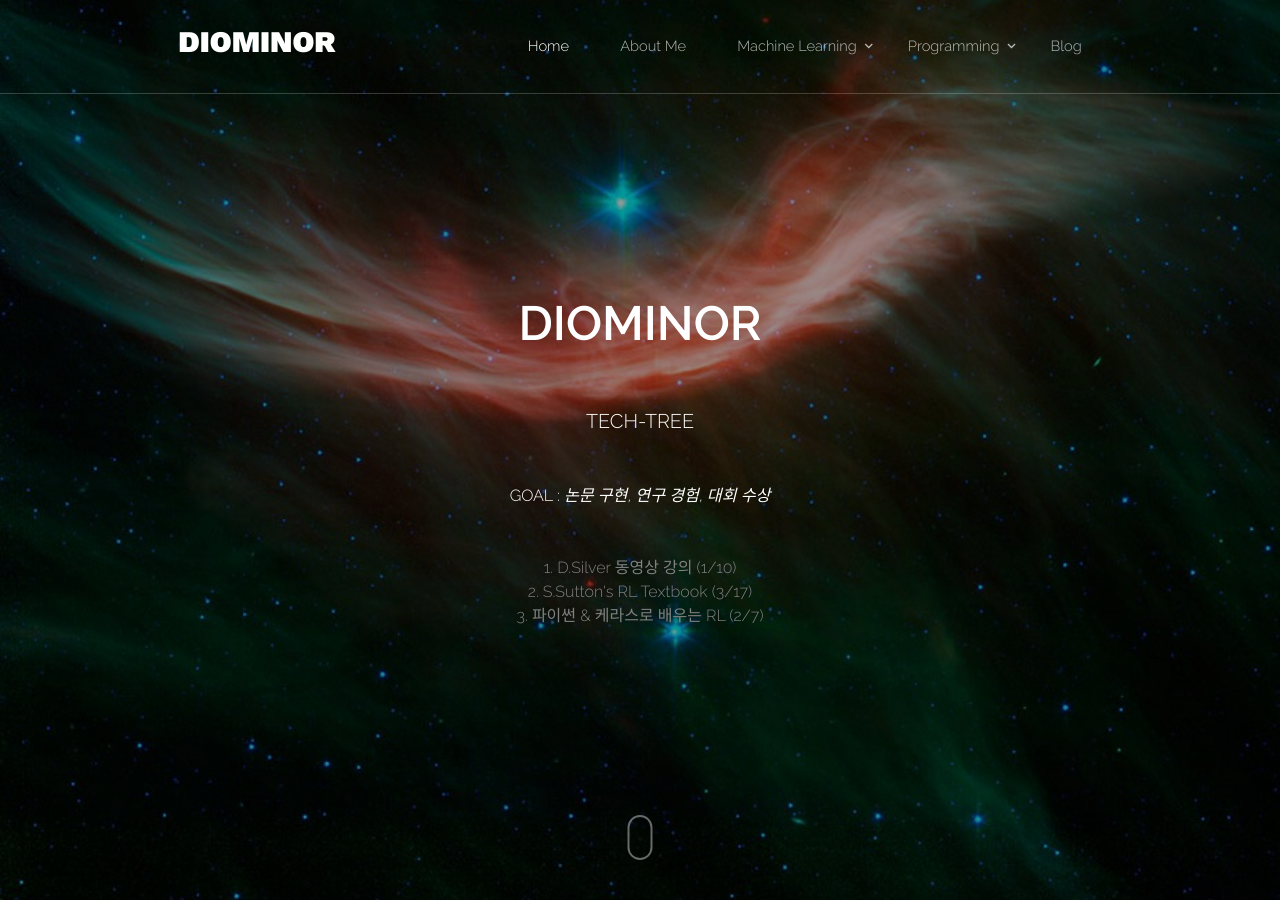
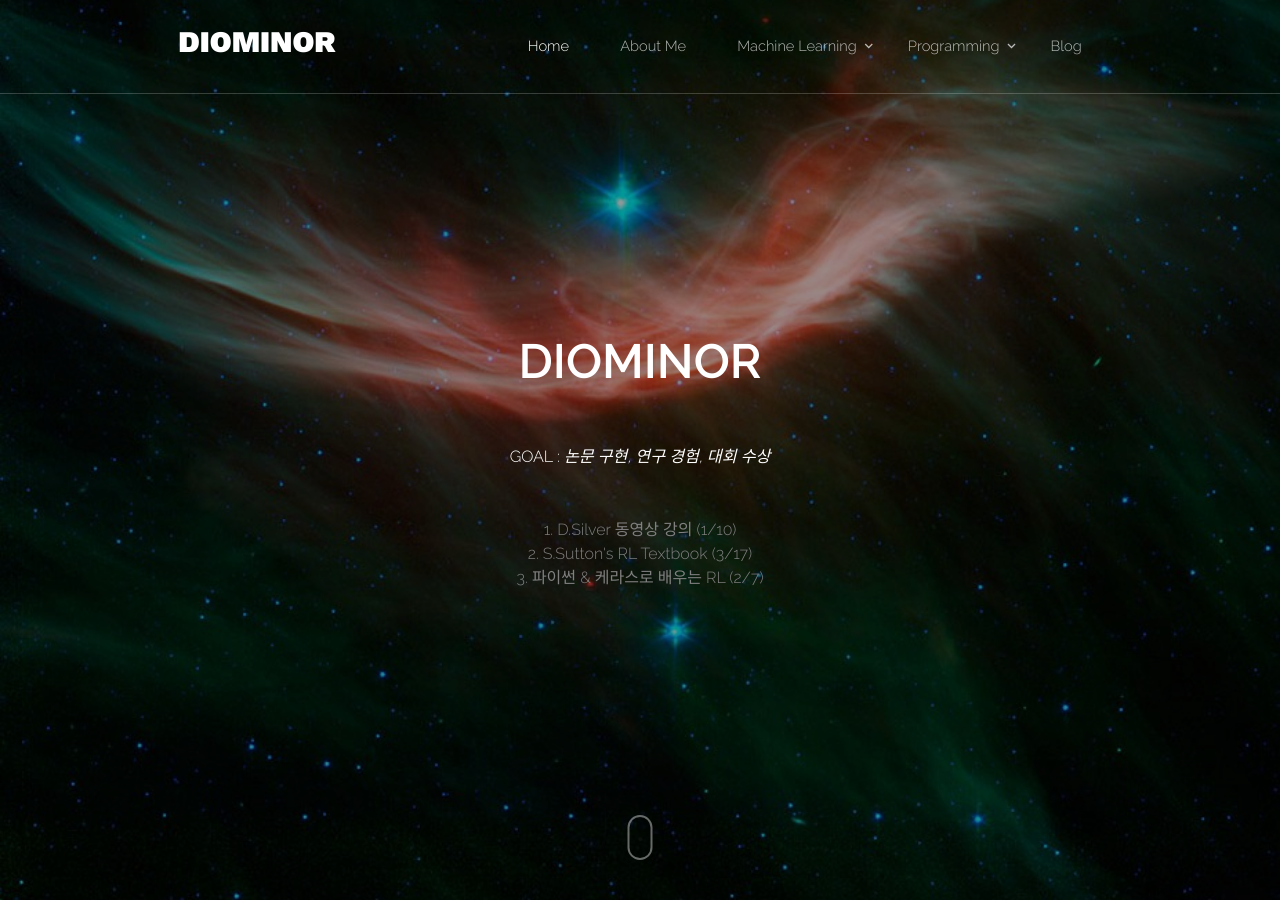
Before and after one commit to backgom2357/backgom2357.github.io, a Jekyll site: the page built from index.html, in a window 1280 px wide and 900 px high. Built offline with Jekyll 4.4.1, drawn with Linux system fonts in a browser that asks for light colours; some web fonts are replaced.

Commit message:
Update index

```diff
--- a/index.html
+++ b/index.html
@@ -107,7 +107,6 @@ title: DearMinor
 
           <div class="col-md-8 mt-lg-5 text-center">
             <h1 class="text-uppercase mb-5" data-aos="fade-up">Diominor</h1>
-            <h3 class="text-uppercase mb-5" style="color:white;" data-aos="fade-up"> Tech-Tree </h3>
             <h4 class="text-uppercase mb-5" style="color:white;" data-aos="fade-up"> Goal : <I>논문 구현, 연구 경험, 대회 수상</I></h4>
             <p style="color:gray;" data-aos="fade-up">
               1. D.Silver 동영상 강의 (1/10)
```
